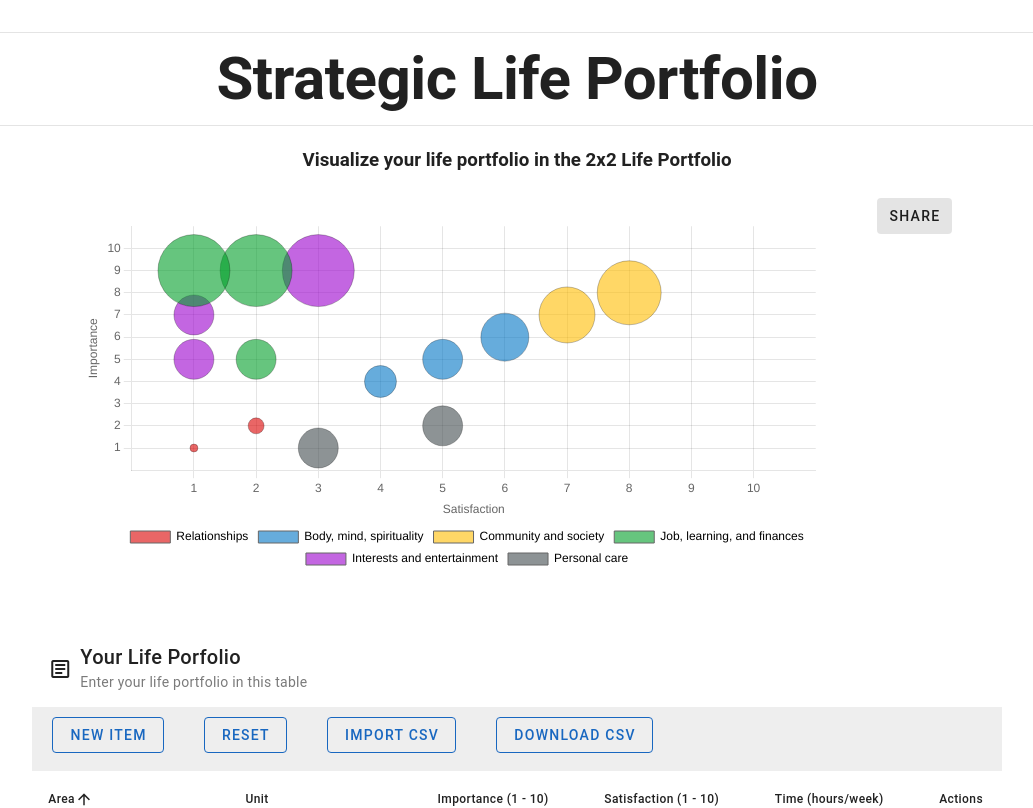
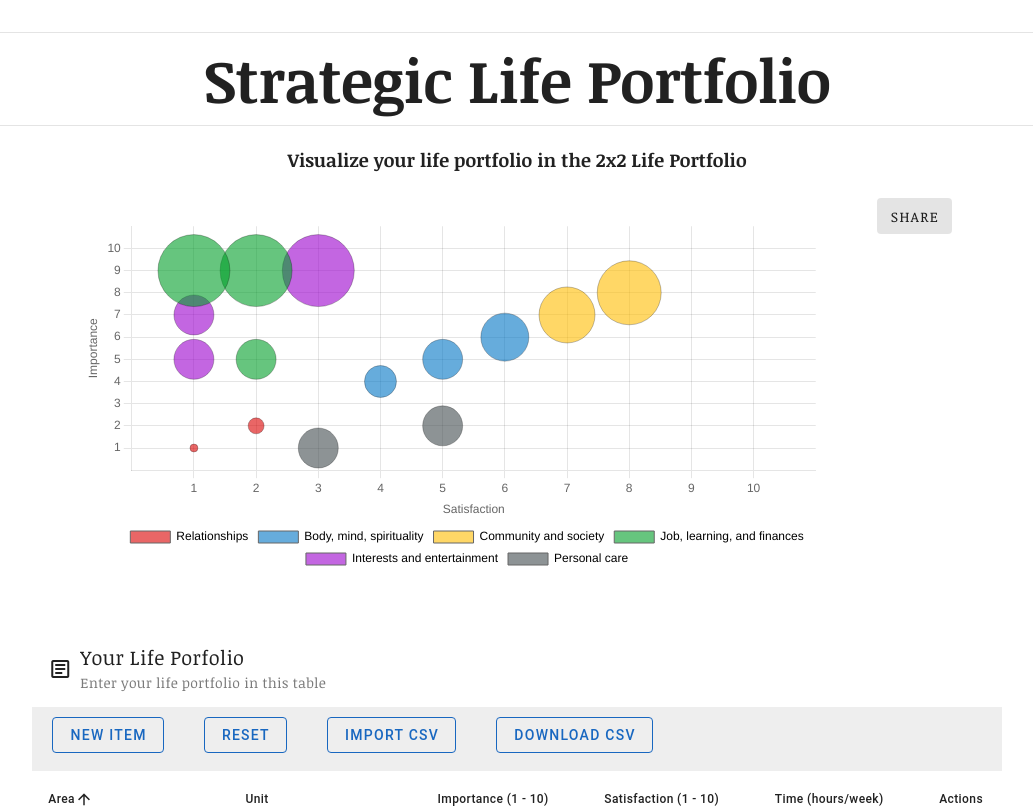
Before and after one commit to cameronlai/strategic-life-portfolio, a Vue app: page / in a window 1280 px wide. Shown: the top 808 px of the page, without its empty margins (123-1156 px from the left). Built offline with nearby package versions, Linux system fonts and the light colour scheme.

Commit message:
Fix new font

```diff
--- a/src/App.vue
+++ b/src/App.vue
@@ -6,6 +6,15 @@
   </v-app>
 </template>
 
+<style>
+@import url('https://fonts.googleapis.com/css2?family=Noticia+Text:wght@100;300;400;500;700;900&display=swap');
+html, body {
+  font-family: 'Noticia Text', sans-serif;
+}
+#app{
+  font-family: 'Noticia Text', sans-serif;
+}
+</style>
+
 <script setup lang="ts">
-
 </script>
--- a/src/components/Home.vue
+++ b/src/components/Home.vue
@@ -233,8 +233,15 @@
 </template>
 
 <style scoped>
+@import url("https://fonts.googleapis.com/css2?family=Noticia+Text:wght@100;300;400;500;700;900&display=swap");
 .bubble-chart {
   height: 200px;
+}
+h1 {
+  font-family: "Noticia Text", sans-serif;
+}
+.custom-font {
+  font-family: "Noticia Text", sans-serif;
 }
 </style>
 
```
